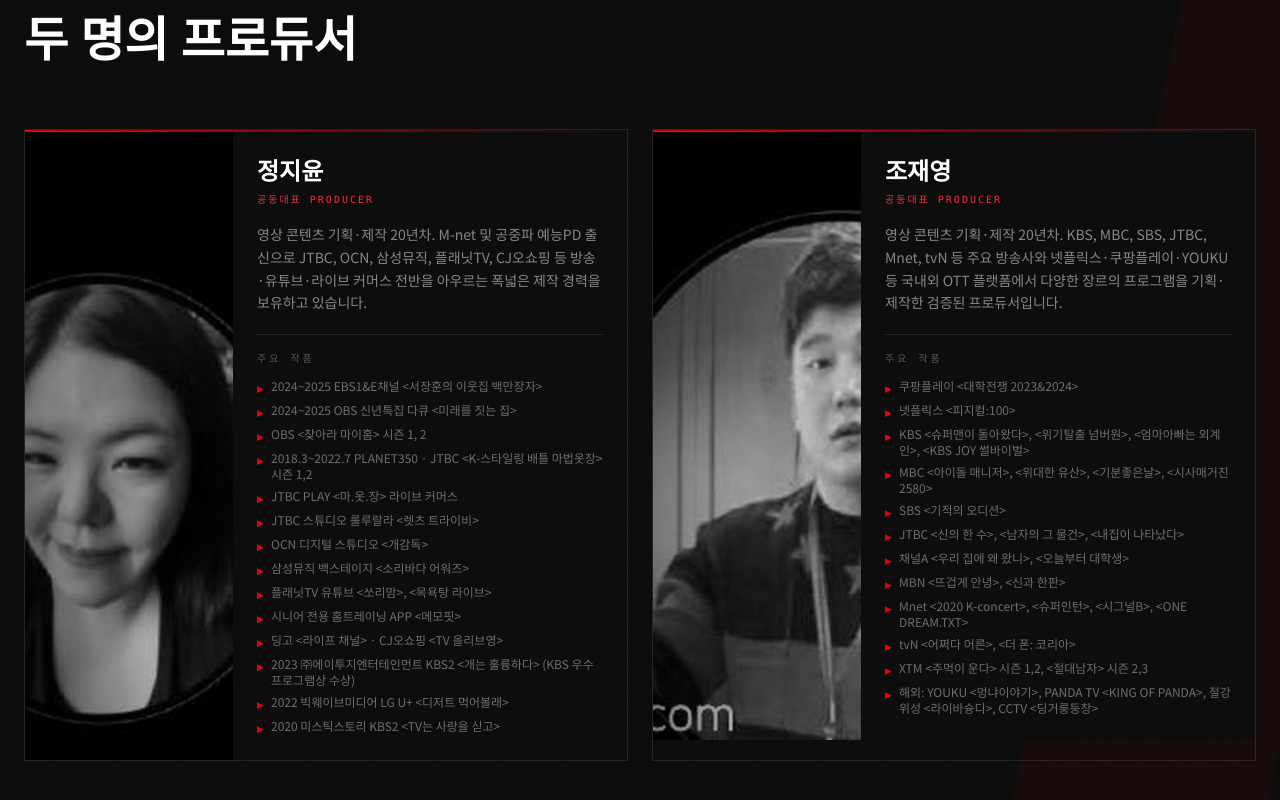
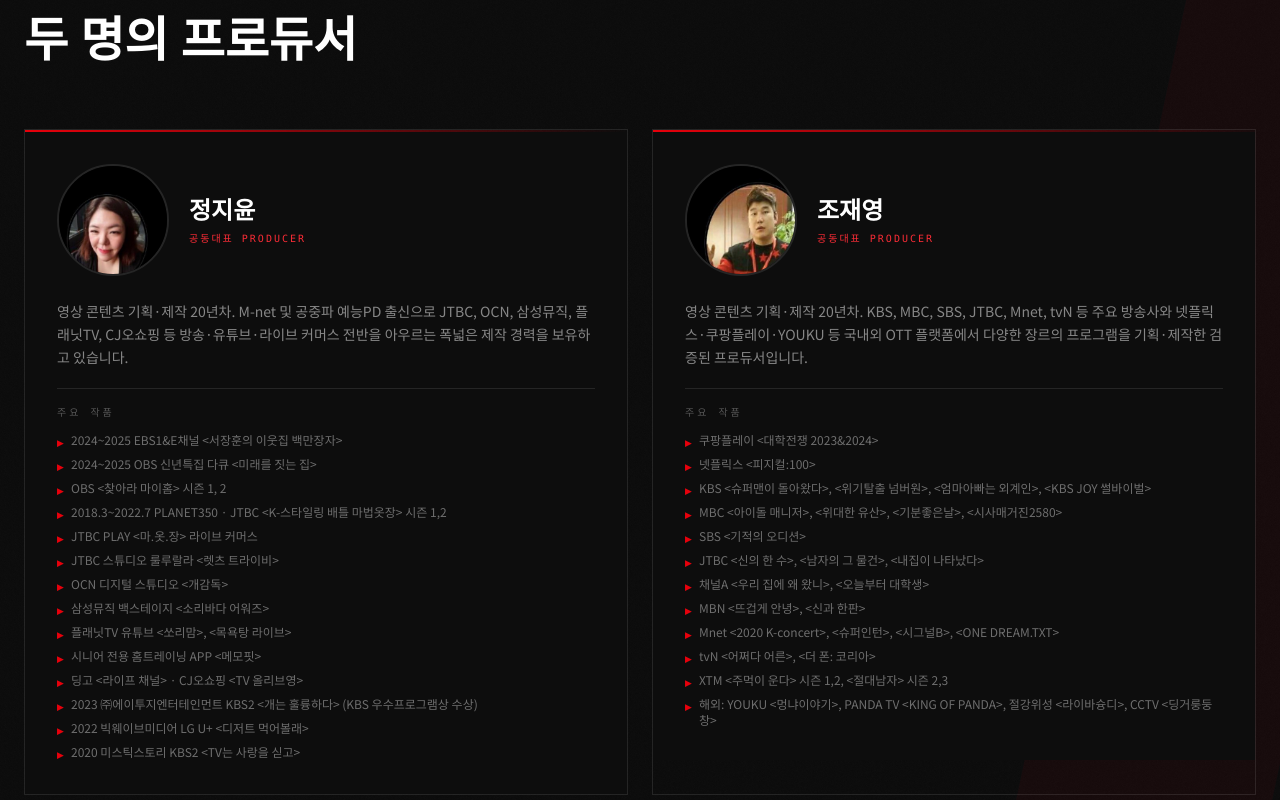
Before and after one commit to tojypd/tojy-site, a React (Vite) app: page / in a window 1280 px wide. Shown: the part 1460-2260 px from the top of the page. Built offline with nearby package versions, Linux system fonts and the light colour scheme.

Commit message:
Add files via upload

```diff
--- a/src/app/App.tsx
+++ b/src/app/App.tsx
@@ -320,16 +320,16 @@ export default function App() {
                 className="border border-white/10 hover:border-red-600/30 transition-all duration-300 group overflow-hidden"
               >
                 <div className="h-0.5 bg-gradient-to-r from-red-600 to-transparent" />
-                <div className="flex flex-col sm:flex-row">
-                  <div className="sm:w-48 lg:w-52 shrink-0 relative overflow-hidden">
+                <div className="p-6 sm:p-8 bg-[#0d0d0d]">
+                  <div className="flex items-center gap-5 mb-6">
+                    <div className="w-24 h-24 sm:w-28 sm:h-28 shrink-0 rounded-full overflow-hidden border-2 border-white/10 group-hover:border-red-600/50 transition-colors duration-300">
                       <img
                         src={member.imageUrl}
                         alt={member.name}
-                      className="w-full h-56 sm:h-full object-cover object-top grayscale group-hover:grayscale-0 transition-all duration-500"
+                        className="w-full h-full object-cover object-top scale-100 group-hover:scale-125 transition-transform duration-500 ease-out"
                       />
-                    <div className="absolute inset-0 bg-gradient-to-t from-black/50 to-transparent sm:bg-gradient-to-r" />
                     </div>
-                  <div className="p-6 flex-1 flex flex-col bg-[#0d0d0d]">
+                    <div>
                       <h3
                         className="text-2xl font-black text-white mb-1"
                         style={{
@@ -338,10 +338,12 @@ export default function App() {
                       >
                         {member.name}
                       </h3>
-                    <p className="text-red-500 text-[10px] font-mono tracking-[0.2em] uppercase mb-4">
+                      <p className="text-red-500 text-[10px] font-mono tracking-[0.2em] uppercase">
                         {member.role}
                       </p>
-                    <p className="text-white/50 text-sm leading-relaxed mb-5 flex-1">
+                    </div>
+                  </div>
+                  <p className="text-white/50 text-sm leading-relaxed mb-5">
                     {member.bio}
                   </p>
                   <div className="border-t border-white/10 pt-4">
@@ -361,7 +363,6 @@ export default function App() {
                         </li>
                       ))}
                     </ul>
-                    </div>
                   </div>
                 </div>
               </div>
```
Lines whose indentation alone changed are shown as unchanged.
